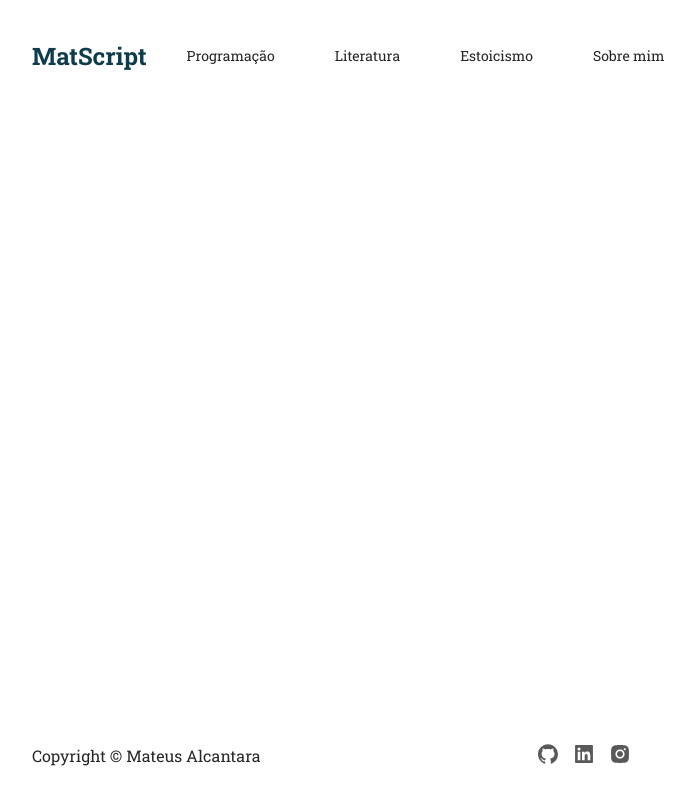
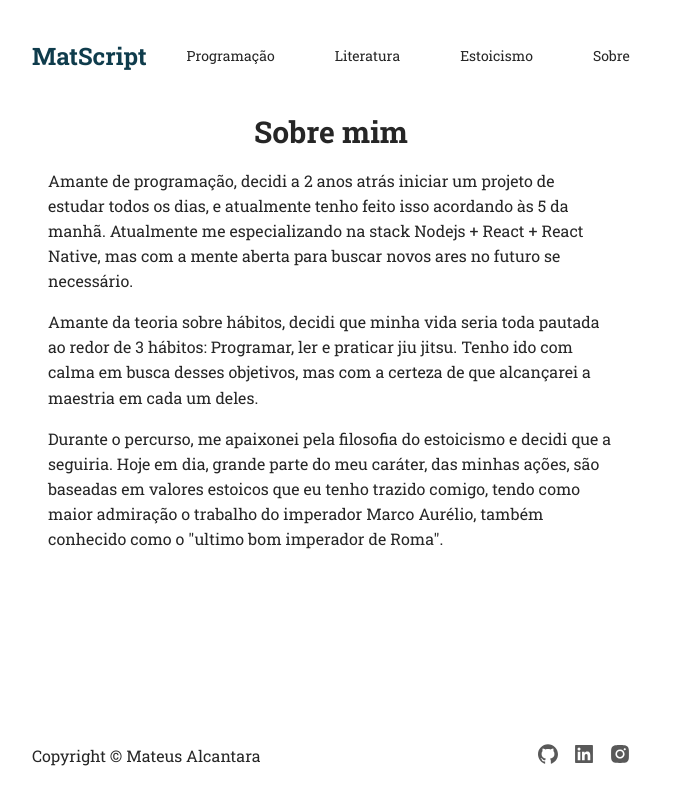
Before and after one commit to mat-alcantara/alscript-blog, a Next.js app: page /about in a window 1280 px wide. Shown: the whole page, without its empty margins (309-1004 px from the left). Built offline with nearby package versions, Linux system fonts and the light colour scheme.

Commit message:
chore: Create about me

```diff
--- a/src/components/Header/index.tsx
+++ b/src/components/Header/index.tsx
@@ -46,7 +46,7 @@ const Header: React.FC = () => {
               <Link href="/estoicismo">Estoicismo</Link>
             </Menu.Item>
             <Menu.Item>
-              <Link href="/sobre">Sobre mim</Link>
+              <Link href="/about">Sobre</Link>
             </Menu.Item>
           </NavMenu>
         </Col>
--- a/src/pages/about.tsx
+++ b/src/pages/about.tsx
@@ -1,7 +1,38 @@
+/* eslint-disable react/no-unescaped-entities */
+import { Typography } from 'antd';
 import React from 'react';
 
 const About: React.FC = () => {
-  return <div />;
+  return (
+    <div style={{ padding: '0px 16px' }}>
+      <Typography.Title
+        level={2}
+        style={{ marginTop: '32px', textAlign: 'center' }}
+      >
+        Sobre mim
+      </Typography.Title>
+      <Typography>
+        Amante de programação, decidi a 2 anos atrás iniciar um projeto de
+        estudar todos os dias, e atualmente tenho feito isso acordando às 5 da
+        manhã. Atualmente me especializando na stack Nodejs + React + React
+        Native, mas com a mente aberta para buscar novos ares no futuro se
+        necessário.
+      </Typography>
+      <Typography style={{ marginTop: '16px' }}>
+        Amante da teoria sobre hábitos, decidi que minha vida seria toda pautada
+        ao redor de 3 hábitos: Programar, ler e praticar jiu jitsu. Tenho ido
+        com calma em busca desses objetivos, mas com a certeza de que alcançarei
+        a maestria em cada um deles.
+      </Typography>
+      <Typography style={{ marginTop: '16px' }}>
+        Durante o percurso, me apaixonei pela filosofia do estoicismo e decidi
+        que a seguiria. Hoje em dia, grande parte do meu caráter, das minhas
+        ações, são baseadas em valores estoicos que eu tenho trazido comigo,
+        tendo como maior admiração o trabalho do imperador Marco Aurélio, também
+        conhecido como o "ultimo bom imperador de Roma".
+      </Typography>
+    </div>
+  );
 };
 
 export default About;
```
